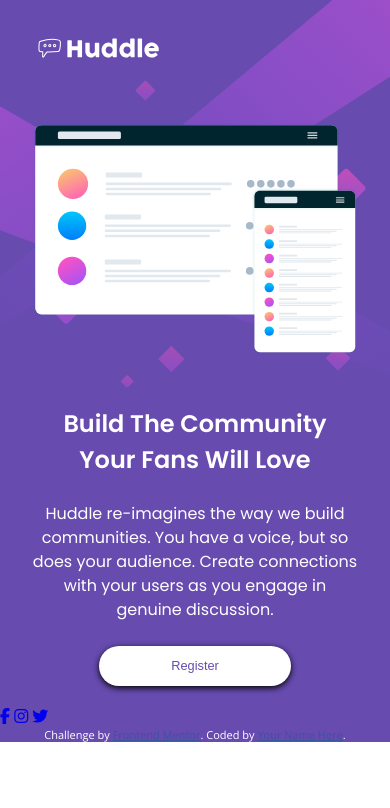
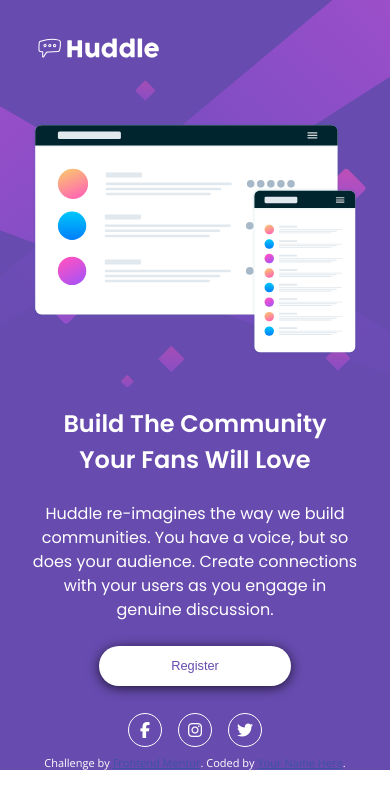
Before and after one commit to JSouza27/desaifo-huddle-landing-page, a website: page index.html in a window 390 px wide. Drawn offline with nearby package versions, Linux system fonts and the light colour scheme.

Commit message:
version mobile concluido

```diff
--- a/index.html
+++ b/index.html
@@ -37,10 +37,16 @@
     </main>
 
     <footer>
-      <section>
-        <a href="#"><i class="fab fa-facebook-f"></i></a>
-        <a href="#"><i class="fab fa-instagram"></i></a>
-        <a href="#"><i class="fab fa-twitter"></i></a>
+      <section class="section-social-media">
+        <div class="btn-social-media" href="#">
+          <i class="fab fa-facebook-f"></i>
+        </div>
+        <div class="btn-social-media" href="#">
+          <i class="fab fa-instagram"></i>
+        </div>
+        <div class="btn-social-media" href="#">
+          <i class="fab fa-twitter"></i>
+        </div>
       </section>
       <p class="attribution">
         Challenge by <a href="https://www.frontendmentor.io?ref=challenge" target="_blank">Frontend Mentor</a>.
--- a/style.css
+++ b/style.css
@@ -91,7 +91,38 @@
   border: none;
   border-radius: 2rem;
   background-color: white;
-  box-shadow: 0 2px 6px black;
+  box-shadow: 0 2px 12px rgba(0, 0, 0, 70%);
+  outline: none;
+  transition: hover 500ms ease;
+}
+
+.btn-register:hover {
+  color: white;
+  background-color: var(--soft-magenta);
+  cursor: pointer;
+}
+
+.section-social-media {
+  display: flex;
+  justify-content: center;
+}
+
+.btn-social-media {
+  display: flex;
+  justify-content: center;
+  align-items: center;
+  width: 2rem;
+  height: 2rem;
+  border: 1px solid white;
+  border-radius: 50%;
+  margin: 0.5rem;
+  transition: hover 500ms ease;
+}
+
+.btn-social-media:hover {
+  border: 1px solid var(--soft-magenta);
+  color: var(--soft-magenta);
+  cursor: pointer;
 }
 
 .attribution {
```
